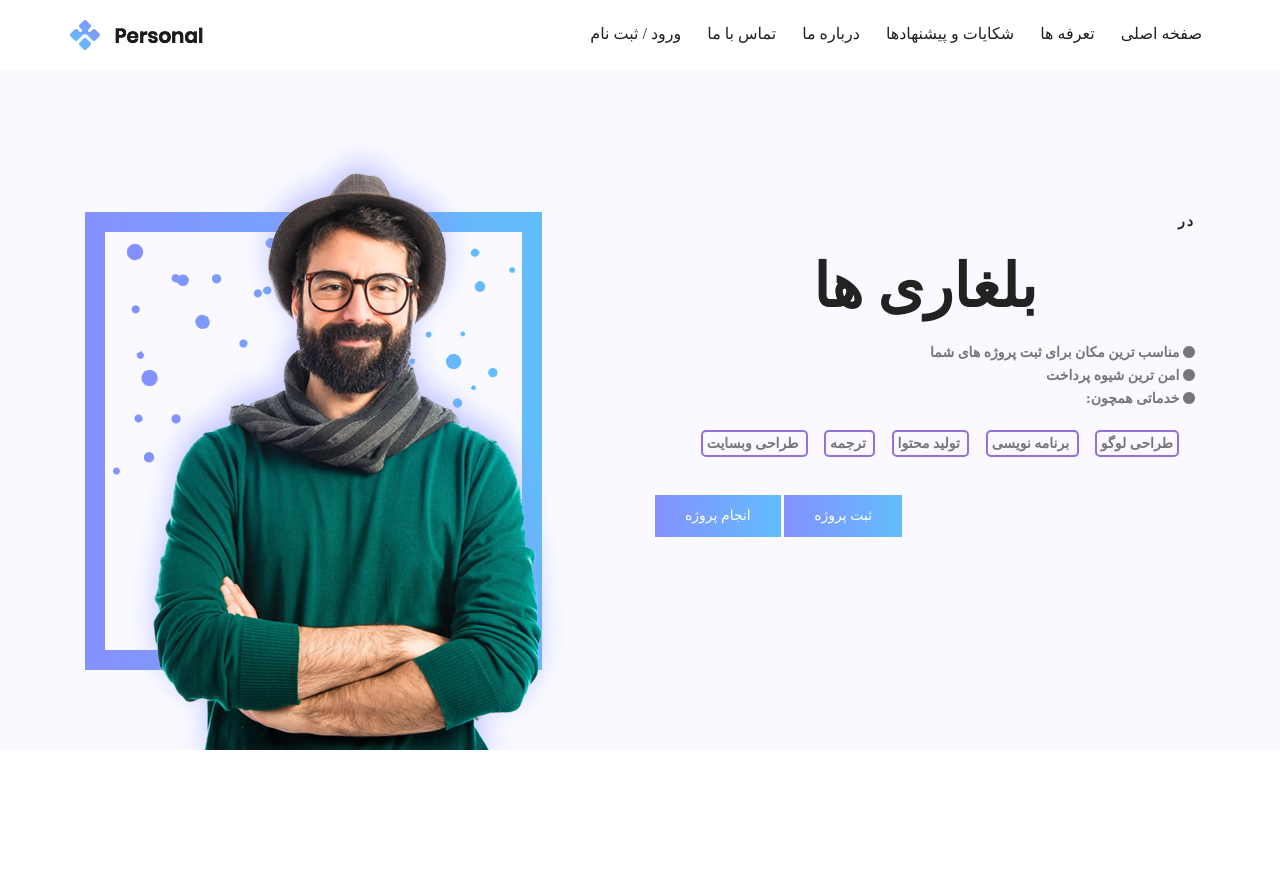
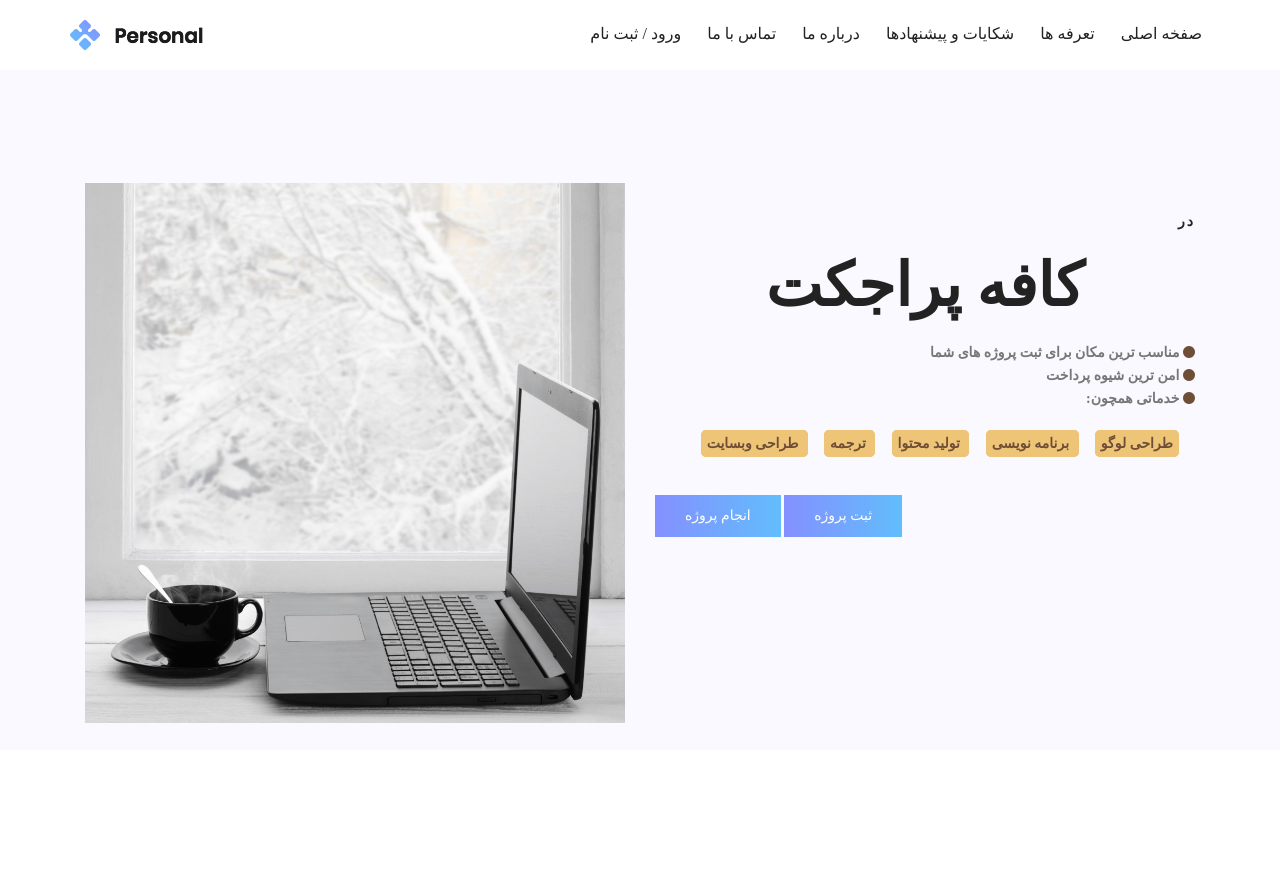
Before and after one commit to mjavadmt/solveproject, a Django app: page /djangoapp/ in a window 1280 px wide. Shown: the top 871 px of the page. Run offline with Django 3.2, Linux system fonts and the light colour scheme; some libraries are stand-ins or nearby versions.

Commit message:
bad az kharid damane

```diff
--- a/djangoProject/templates/djangoapp/home.html
+++ b/djangoProject/templates/djangoapp/home.html
@@ -83,44 +83,44 @@
     <div class="container">
         <div class="row fullscreen align-items-center justify-content-between">
             <div class="col-lg-6 col-md-6 banner-right d-flex align-self-end">
-                <img class="img-fluid" src={% static 'djangoapp/img/hero-img.png' %} alt="">
+                <img style="margin-bottom: 5%" class="img-fluid" src={% static 'djangoapp/img/laptop-and-coffee-on-winter-day-1024x1024.jpg' %} alt="">
             </div>
             <div class="col-lg-6 col-md-6 banner-left">
                 <h6 style="text-align: right;font-weight: bold">در </h6>
-                <h1 style="text-align: center">بلغاری ها</h1>
+                <h1 style="text-align: center;font-family: b">کافه پراجکت</h1>
                 <p>
                 <ul style="text-align: right ; font-weight: bold">
                     <li>
                         مناسب ترین مکان برای ثبت پروژه های شما
-                        <i class="fa fa-circle" ></i>
+                        <i style="color:#6f4e37" class="fa fa-circle" ></i>
                     </li>
                     <li>
                         امن ترین شیوه پرداخت
-                        <i class="fa fa-circle" ></i>
+                        <i style="color:#6f4e37" class="fa fa-circle" ></i>
                     </li>
                     <li>
                         <ul>
                             :خدماتی همچون
-                            <i class="fa fa-circle" ></i>
+                            <i style="color:#6f4e37" class="fa fa-circle" ></i>
                             <br>
                             <br>
-                            <li style="margin-right: 3% ; display: inline;border: 2px solid mediumpurple;border-radius: 5px;padding: 4px">
+                            <li style="margin-right: 3% ;color: #6f4e37; display: inline;border: 2px solid #eec476;border-radius: 5px;padding: 4px;background-color: #eec476">
                                 طراحی وبسایت
 
                             </li>
-                            <li style="margin-right: 3% ; display: inline;border: 2px solid mediumpurple;border-radius: 5px;padding: 4px">
+                            <li style="margin-right: 3% ;color: #6f4e37; display: inline;border: 2px solid #eec476;border-radius: 5px;padding: 4px;background-color: #eec476">
                                 ترجمه
 
                             </li>
-                            <li style="margin-right: 3% ; display: inline;border: 2px solid mediumpurple;border-radius: 5px;padding: 4px">
+                            <li style="margin-right: 3% ;color: #6f4e37; display: inline;border: 2px solid #eec476;border-radius: 5px;padding: 4px;background-color: #eec476">
                                 تولید محتوا
 
                             </li >
-                            <li style="margin-right: 3% ; display: inline;border: 2px solid mediumpurple;border-radius: 5px;padding: 4px">
+                            <li style="margin-right: 3% ;color: #6f4e37; display: inline;border: 2px solid #eec476;border-radius: 5px;padding: 4px;background-color: #eec476">
                                 برنامه نویسی
 
                             </li>
-                            <li style="margin-right: 3% ; display: inline;border: 2px solid mediumpurple;border-radius: 5px;padding: 4px">
+                            <li style="margin-right: 3% ;color: #6f4e37; display: inline;border: 2px solid #eec476;border-radius: 5px;padding: 4px;background-color: #eec476">
                                 طراحی لوگو
 
                             </li>
```
Also changed, not shown: djangoProject/templates/djangoapp/about.html (+28 -6 lines), djangoProject/djangoapp/static/djangoapp/img/How-much-to-project-managers-make.png (added), djangoProject/djangoapp/static/djangoapp/img/IT project manager.png (added), djangoProject/djangoapp/static/djangoapp/img/laptop-and-coffee-on-winter-day-1024x1024.jpg (added).
